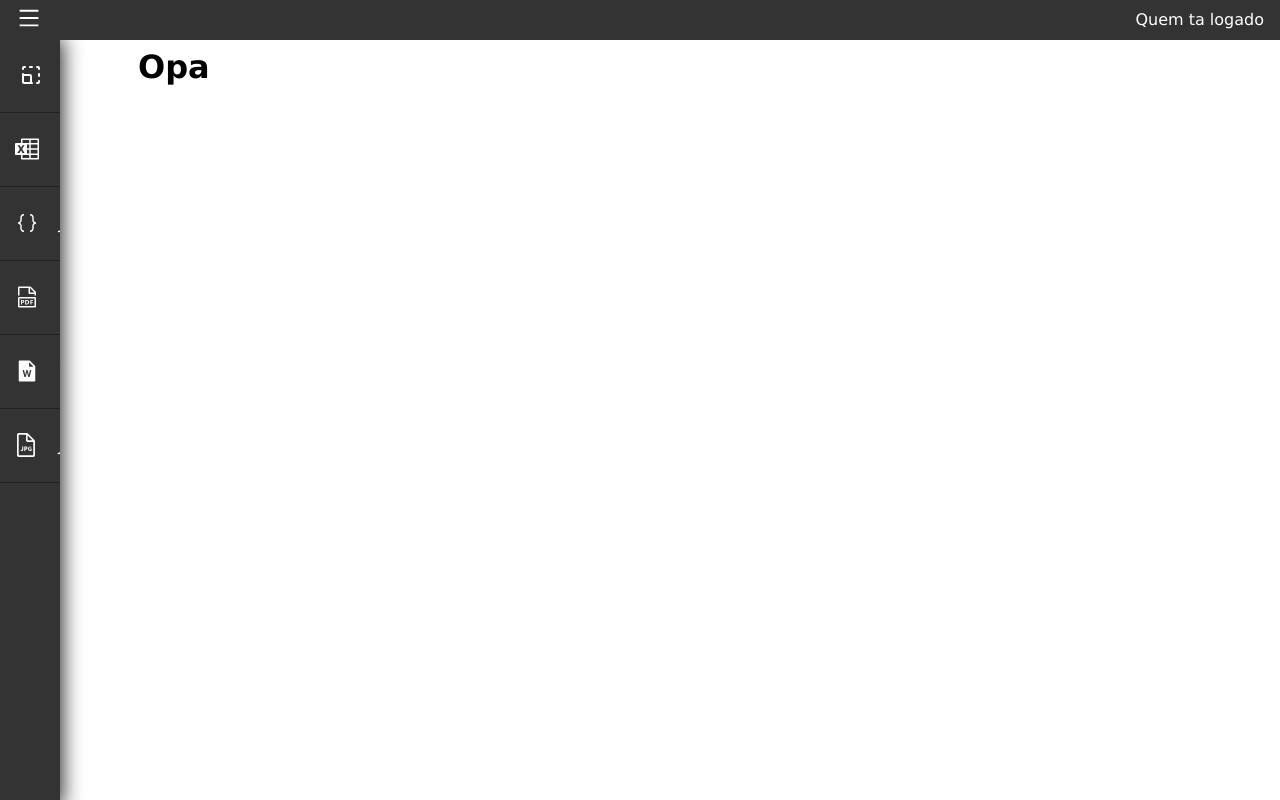
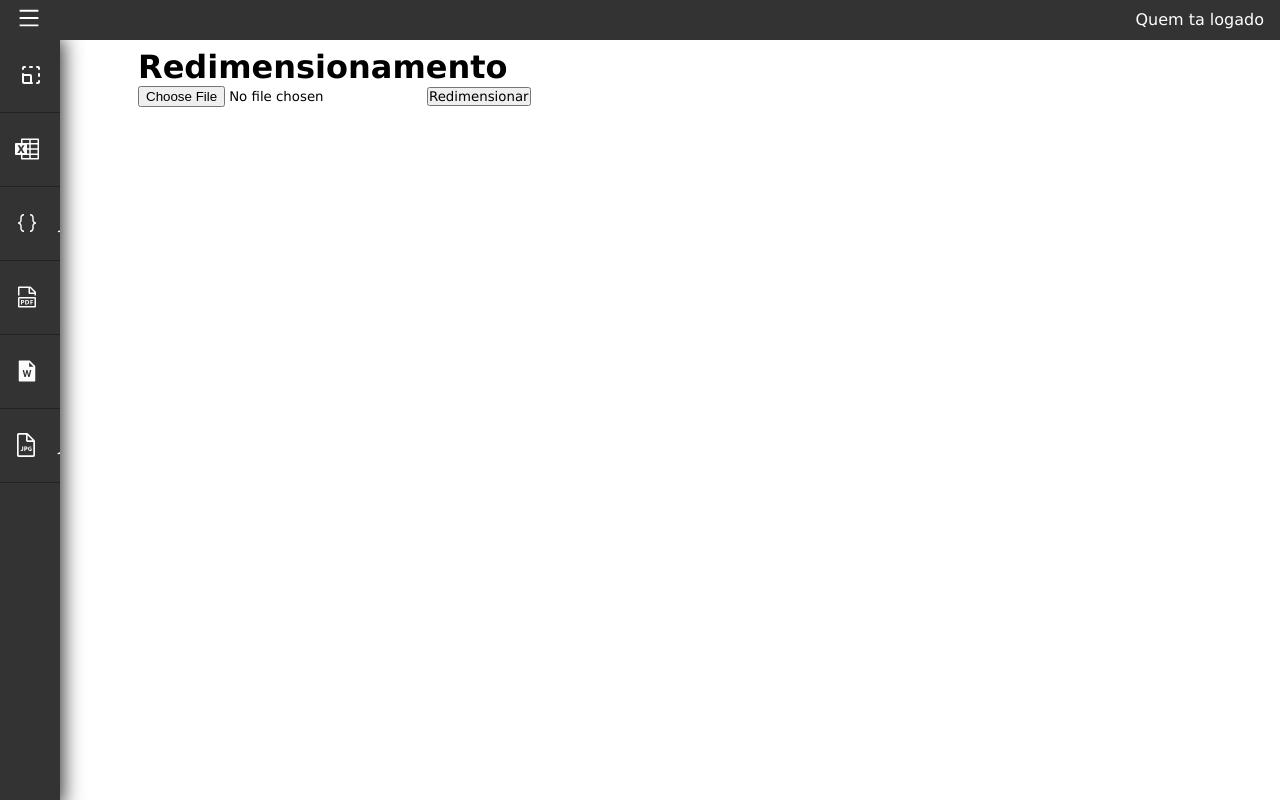
Before and after one commit to Joao-Pedro15/devHelper-frontend, a React (Create React App) app in the folder client/: page /module/resize in a window 1280 px wide. Built offline with nearby package versions, Linux system fonts and the light colour scheme.

Commit message:
feat: create a functionality resize image integration back end front end

```diff
--- a/client/src/pages/Resize/index.tsx
+++ b/client/src/pages/Resize/index.tsx
@@ -1,12 +1,29 @@
-import React from 'react'
+import React, { FormEvent, useState } from 'react'
 import { Layout } from '../../components/Layout'
+import { API } from '../../services/api'
 import * as S from './style'
 
 export function Resize() {
+  const [image, setImage] : any = useState()
+
+  const onSubmit = async(e:FormEvent) => {
+    e.preventDefault()
+    const data = new FormData()
+    data.append('file', image)
+
+    await API.post('/images/resize?width=300', data)
+
+    console.log('opa opa opa em ');
+
+  }
   return (
     <Layout>
       <S.Container>
-        <h1>Opa</h1>
+        <h1>Redimensionamento</h1>
+        <form onSubmit={onSubmit}>
+          <input type="file" onChange={(e:any) => setImage(e.target.files[0])} />
+          <button type='submit'>Redimensionar</button>
+        </form>
       </S.Container>
     </Layout>
   )
```
